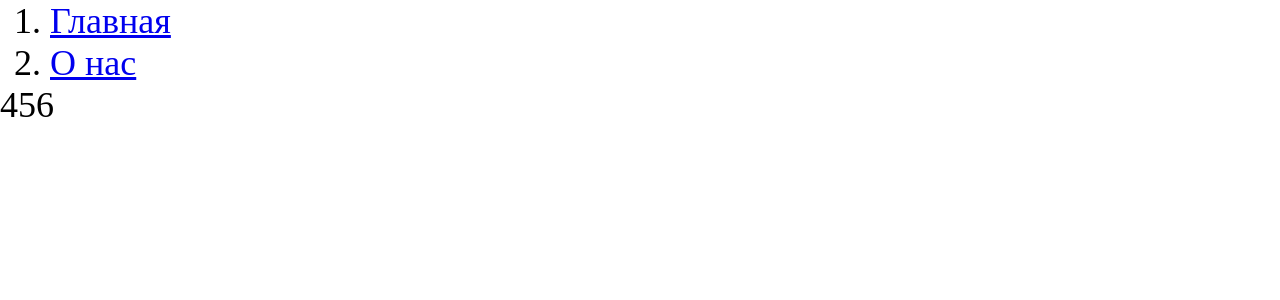
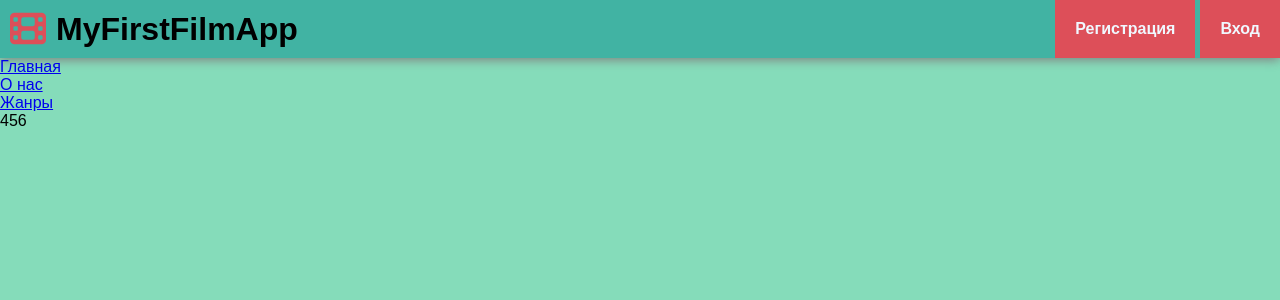
Before and after one commit to mast3rjke/django-instuctions, a Django app: page /about/ in a window 1280 px wide. Shown: the top 300 px of the page. Run offline with Django 5.2, Linux system fonts and the light colour scheme.

Commit message:
Add files via upload
Добавлены примеры создания приложения, настройки и прочего

```diff
--- a/app_1/admin.py
+++ b/app_1/admin.py
@@ -1,3 +1,7 @@
 from django.contrib import admin
+from app_1 import models
+# Register your models here.
 
-# Register your models here.
+admin.site.register(models.Genre)
+admin.site.register(models.Director)
+admin.site.register(models.Film)
--- a/app_1/static/app_1/main.css
+++ b/app_1/static/app_1/main.css
@@ -2,12 +2,53 @@
     margin: 0;
     padding: 0;
     box-sizing: border-box;
-    font-size: 36px;
-}
-
-ol {
-    margin-left: 50px;
+    font-family: sans-serif;
 }
 
 body {
+    background-color: var(--main_color);
 }
+
+header {
+    background-color: var(--additional_color);
+    box-shadow: 0 2px 10px 0 grey;
+    display: flex;
+    justify-content: space-between;
+    align-items: center;
+}
+
+.app-logo {
+    padding: 10px;
+    display: flex;
+    align-items: center;
+}
+
+.app-logo i {
+    margin-right: 10px;
+    font-size: 36px;
+    color: var(--primary_color);
+}
+
+.base-button {
+    background-color: var(--primary_color);
+    display: flex;
+    align-items: center;
+    justify-content: center;
+    padding: 20px;
+    text-decoration: none;
+    color: aliceblue;
+    font-weight: bold;
+    cursor: pointer;
+    transition: 0.3s;
+}
+
+.base-button:hover {
+    background-color: var(--info_color);
+    color: white;
+    box-shadow: 0 2px 5px grey;
+}
+
+.auth-state {
+    display: flex;
+    gap:5px;
+}
--- a/app_1/static/app_1/main.js
+++ b/app_1/static/app_1/main.js
@@ -1 +1,18 @@
-console.log(12);
+const LOGOUT_BTN_SELECTOR = 'logout';
+const CSRF_INPUT_SELECTOR = 'csrfmiddlewaretoken';
+
+const CSRF_VALUE = document.getElementsByName(CSRF_INPUT_SELECTOR)[0].value;
+const LOGOUT_BTN = document.getElementById(LOGOUT_BTN_SELECTOR);
+
+if (LOGOUT_BTN) {
+    LOGOUT_BTN.addEventListener('click', () => {
+        fetch('/admin/logout/', {
+            method: 'POST',
+            headers: {
+                'X-CSRFToken': CSRF_VALUE
+            }
+        })
+            .then(() => location.reload())
+            .catch((err) => console.log(err));
+    });
+}
--- /dev/null
+++ b/app_1/static/app_1/vars.css
@@ -0,0 +1,7 @@
+:root {
+    --main_color: #85DCBA;
+    --additional_color: #41B3A3;
+    --primary_color: #DD4F59;
+    --info_color: #E8A87C;
+    --readonly_color: #C38D9E;
+}
--- a/app_1/templates/app_1/about.html
+++ b/app_1/templates/app_1/about.html
@@ -2,4 +2,7 @@
 
 {% block content %}
     <span>456</span>
+{% for item in genres %}
+ <div>{{ item.format_name }}</div>
+{%endfor%}
 {% endblock %}
--- a/app_1/templates/app_1/base.html
+++ b/app_1/templates/app_1/base.html
@@ -7,19 +7,44 @@
           content="width=device-width, user-scalable=no, initial-scale=1.0, maximum-scale=1.0, minimum-scale=1.0">
     <meta http-equiv="X-UA-Compatible" content="ie=edge">
     <title>Первый сайт на Django | {{ title }}</title>
+    <link rel="stylesheet" href="{% static 'app_1/vars.css' %}">
     <link rel="stylesheet" href="{% static 'app_1/main.css' %}">
+    <link rel="stylesheet"
+          href="https://cdnjs.cloudflare.com/ajax/libs/font-awesome/6.7.2/css/all.min.css"
+          integrity="sha512-Evv84Mr4kqVGRNSgIGL/F/aIDqQb7xQ2vcrdIwxfjThSH8CSR7PBEakCr51Ck+w+/U6swU2Im1vVX0SVk9ABhg=="
+          crossorigin="anonymous"
+          referrerpolicy="no-referrer"
+    />
     {% block custom_css %}
     {% endblock %}
+    {% csrf_token %}
 </head>
 <body>
+    <header>
+        <div class="app-logo">
+            <i class="fa-solid fa-film"></i>
+            <h1>MyFirstFilmApp</h1>
+        </div>
+        <div class="auth-state">
+            {% if user.is_authenticated %}
+                <a class="auth-logout base-button" id="logout">Выйти</a>
+            {% else %}
+                <a class="auth-register base-button" href="/">Регистрация</a>
+                <a class="auth-login base-button" href="/admin/login/">Вход</a>
+            {% endif %}
+        </div>
+    </header>
     <nav>
         <ol>
             <li><a href="{% url 'app-main' %}">Главная</a></li>
             <li><a href="{% url 'app-about' %}">О нас</a></li>
+            <li><a href="{% url 'app-genres' %}">Жанры</a></li>
         </ol>
     </nav>
+    <main>
     {% block content %}
     {% endblock %}
+    </main>
     <script src="{% static 'app_1/main.js' %}"></script>
     {% block custom_js %}
     {% endblock %}
--- a/app_1/urls.py
+++ b/app_1/urls.py
@@ -3,5 +3,6 @@ from . import views
 
 urlpatterns = [
     path("", views.main, name="app-main"),
-    path("about/", views.about, name="app-about")
+    path("about/", views.about, name="app-about"),
+    path("genres/", views.genres, name="app-genres"),
 ]
--- a/app_1/views.py
+++ b/app_1/views.py
@@ -1,5 +1,7 @@
+from django.contrib.auth.decorators import login_required
 from django.shortcuts import render
-from random import randint
+
+from app_1.models import Genre
 
 
 # Create your views here.
@@ -13,3 +15,14 @@ def about(request):
     return render(
         request, "app_1/about.html", {"title": "О Нас"}
     )
+
+
+@login_required
+def genres(request):
+    all_genres = Genre.objects.all()
+    return render(
+        request, "app_1/genres.html", {
+            "title": "Жанры",
+            "genres": all_genres
+        }
+    )
```
Also changed, not shown: app_1/models.py (+36 -0 lines), app_1/templates/app_1/genres.html (added, +7 -0 lines), manager_apps/settings.py (+7 -3 lines), app_1/migrations/0001_initial.py (added), app_1/migrations/0002_director.py (added), app_1/migrations/0003_film.py (added), db.sqlite3 (added).
